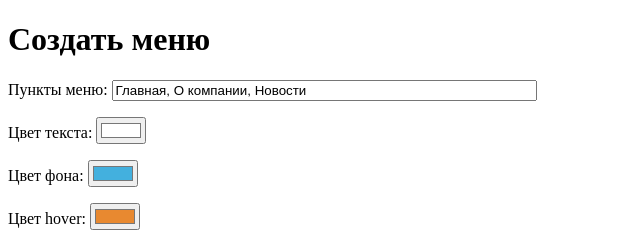
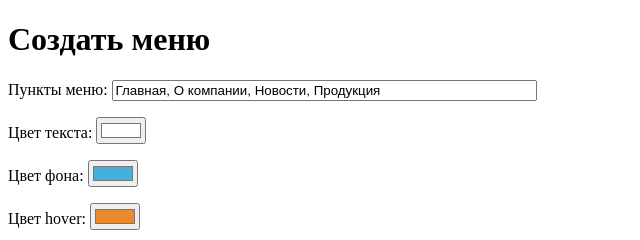
Before and after one commit to multidem/Menu, a plain HTML site: page index.html in a window 1280 px wide. Shown: the top 240 px of the page, 0-640 px from the left. Drawn offline with Linux system fonts and the light colour scheme.

Commit message:
Добавили пункт "Продукция"

```diff
--- a/index.html
+++ b/index.html
@@ -15,7 +15,7 @@
 
 <form name="formMenu">
     <p>
-        Пункты меню: <input type="text" size="50" name="elemMenu" value="Главная, О компании, Новости">
+        Пункты меню: <input type="text" size="50" name="elemMenu" value="Главная, О компании, Новости, Продукция">
     </p>
 
     <p>
```
